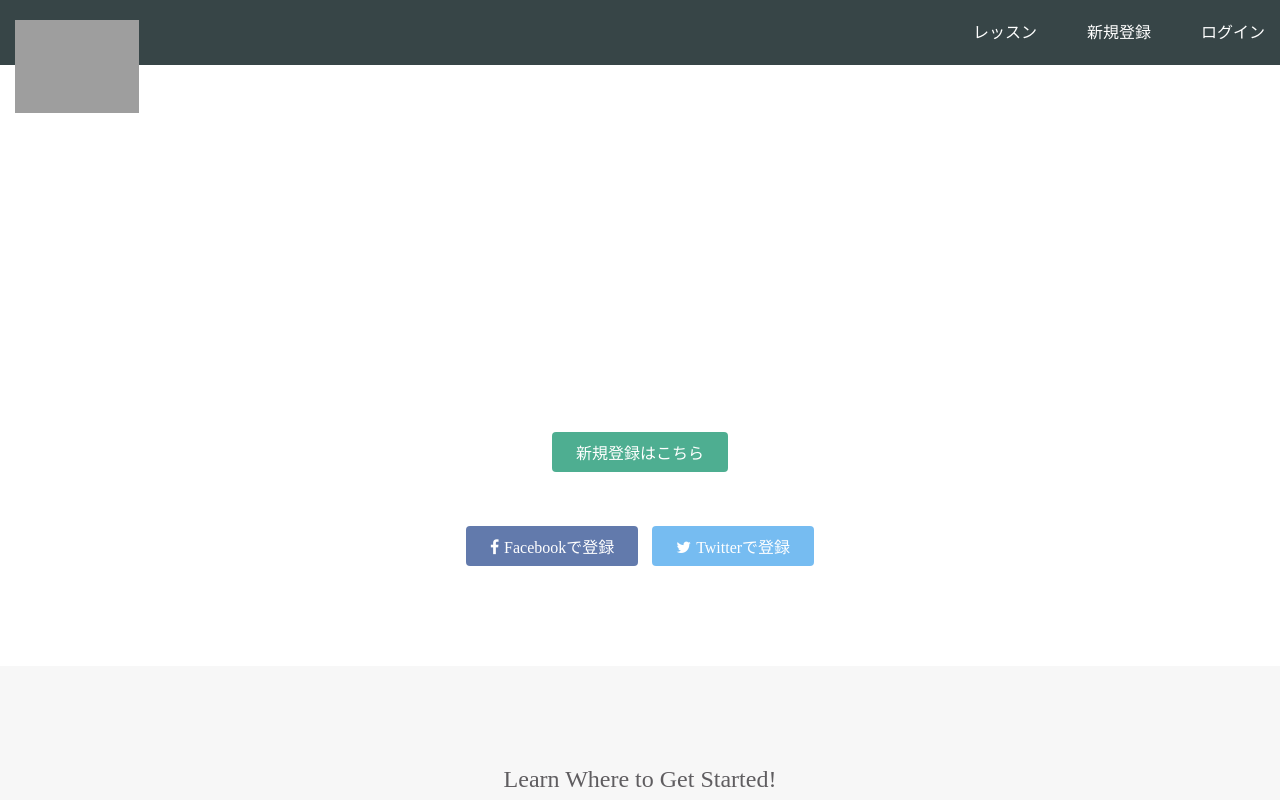
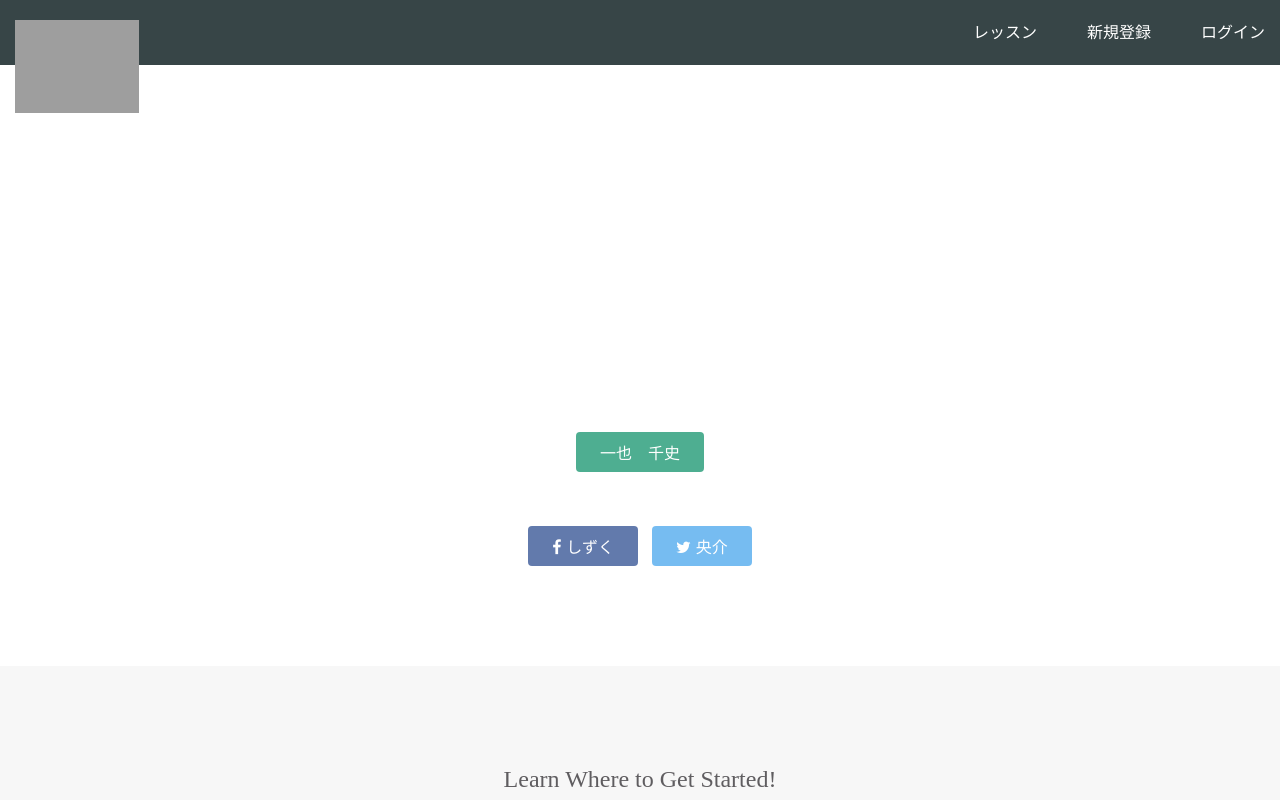
Before and after one commit to h-kazuya/h-kazuya.github.io-kazoku, a plain HTML site: page index.html in a window 1280 px wide. Shown: the top 800 px of the page. Drawn offline with Linux system fonts and the light colour scheme; grey boxes are pictures that could not be loaded.

Commit message:
Update index.html

```diff
--- a/index.html
+++ b/index.html
@@ -3,7 +3,7 @@
 <head>
   <meta charset="utf-8">
   <meta name="viewport" content="width=device-width, initial-scale=1.0">
-  <title>Progate</title>
+  <title>平林家</title>
   <link href="https://maxcdn.bootstrapcdn.com/font-awesome/4.7.0/css/font-awesome.min.css" rel="stylesheet" integrity="sha384-wvfXpqpZZVQGK6TAh5PVlGOfQNHSoD2xbE+QkPxCAFlNEevoEH3Sl0sibVcOQVnN" crossorigin="anonymous">
   <link rel="stylesheet" type="text/css" href="stylesheet.css">
 </head>
@@ -26,10 +26,10 @@
       <h1>LEARN TO CODE.<br>LEARN TO BE CREATIVE.</h1>
       <p>Progateはオンラインプログラミング学習サービスです。<br>初心者にもやさしいスライドとレッスンで、ウェブサービスを作りながらプログラミングを学んでいきましょう。</p>
       <div class="btn-wrapper">
-        <a href="#" class="btn signup">新規登録はこちら</a>
+        <a href="#" class="btn signup">一也　千史</a>
         <p>or</p>
-        <a href="#" class="btn facebook"><span class="fa fa-facebook"></span>Facebookで登録</a>
-        <a href="#" class="btn twitter"><span class="fa fa-twitter"></span>Twitterで登録</a>
+        <a href="#" class="btn facebook"><span class="fa fa-facebook"></span>しずく</a>
+        <a href="#" class="btn twitter"><span class="fa fa-twitter"></span>央介</a>
       </div>
     </div>
   </div>
```
